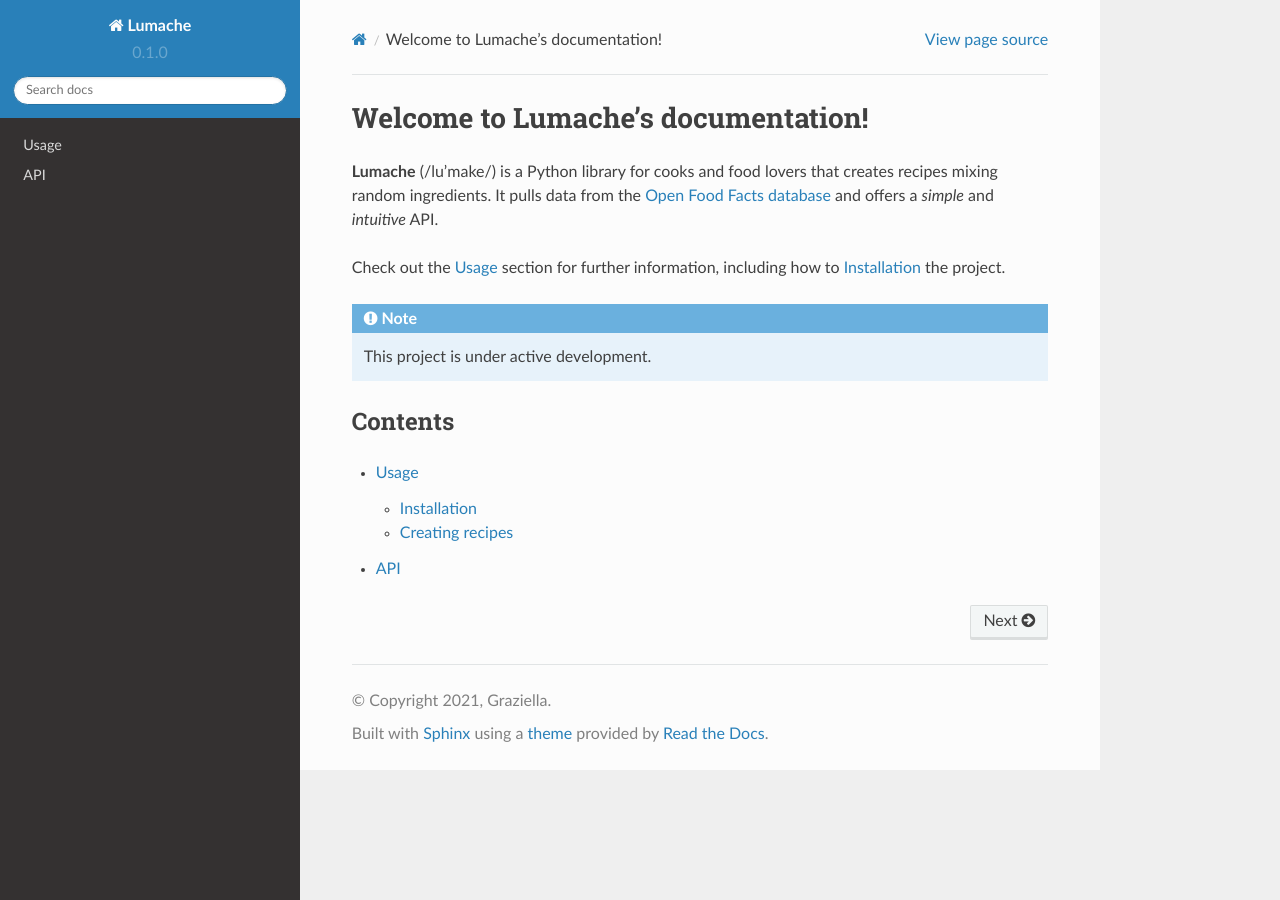
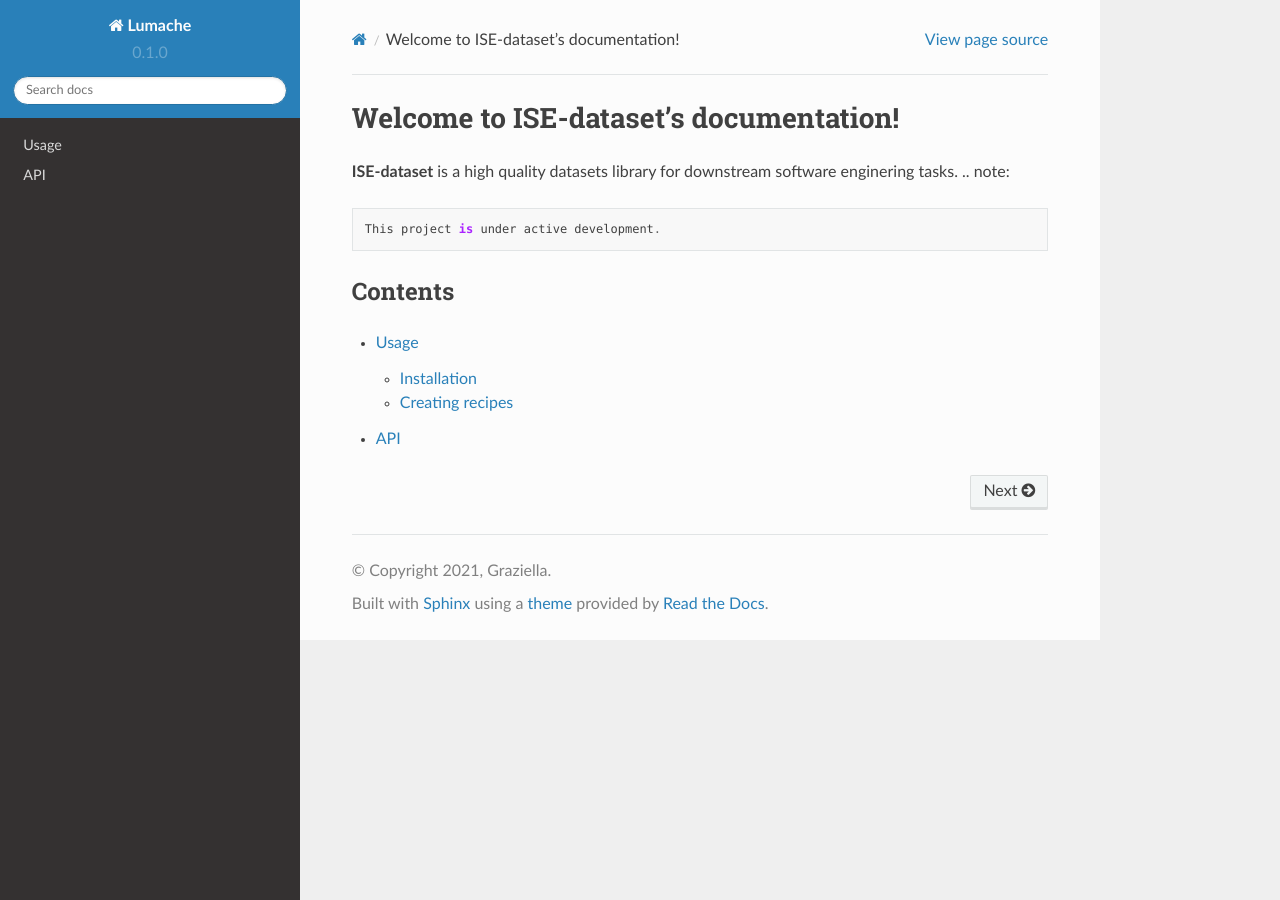
Before and after one commit to ISE-dataset/ISE-dataset, a Sphinx documentation site: the page built from docs/source/index.rst, in a window 1280 px wide. Built offline with Sphinx 7.4.7 and the Read the Docs theme 2.0.0, drawn with Linux system fonts in a browser that asks for light colours.

Commit message:
Update index.rst

```diff
--- a/docs/source/index.rst
+++ b/docs/source/index.rst
@@ -1,14 +1,7 @@
-Welcome to Lumache's documentation!
+Welcome to ISE-dataset's documentation!
 ===================================
 
-**Lumache** (/lu'make/) is a Python library for cooks and food lovers
-that creates recipes mixing random ingredients.
-It pulls data from the `Open Food Facts database <https://world.openfoodfacts.org/>`_
-and offers a *simple* and *intuitive* API.
-
-Check out the :doc:`usage` section for further information, including
-how to :ref:`installation` the project.
-
+**ISE-dataset** is a high quality datasets library for downstream software enginering tasks.
 .. note::
 
    This project is under active development.
```
